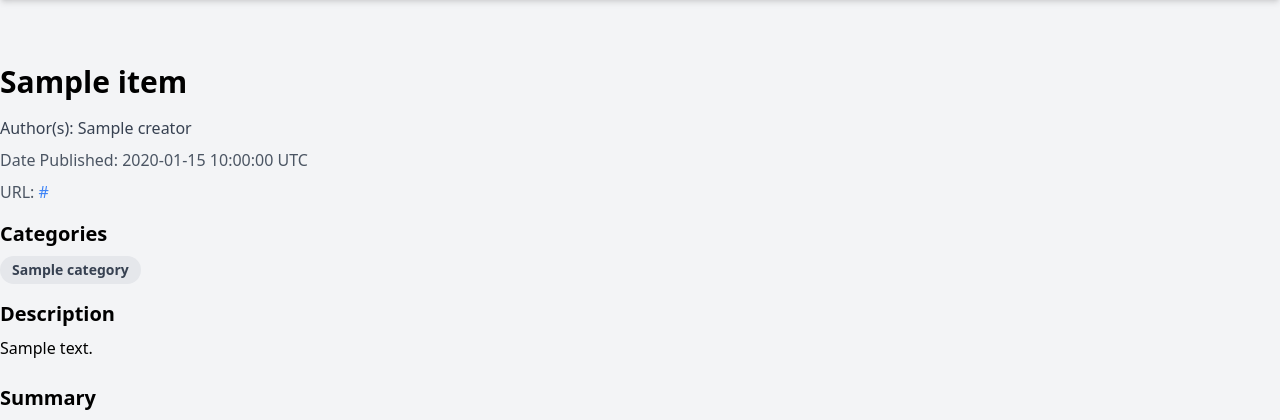
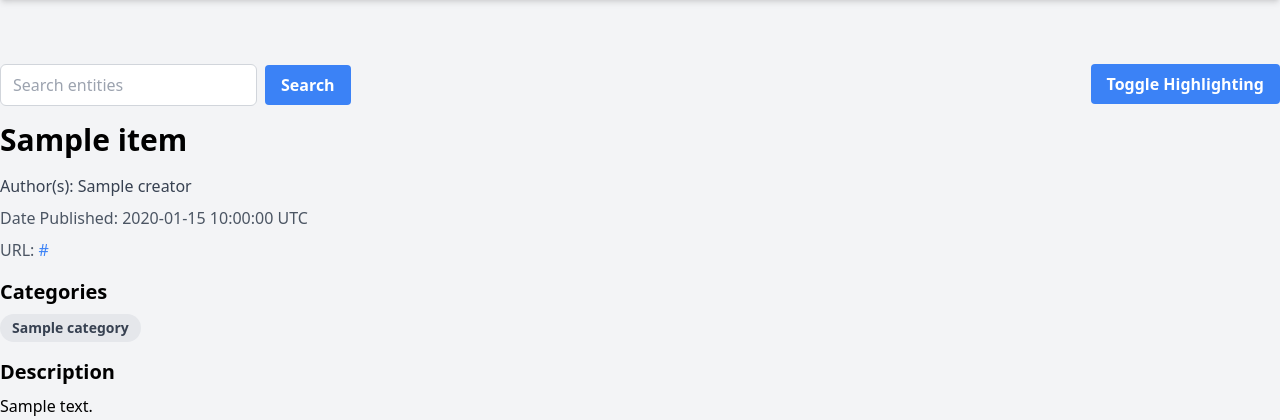
Before and after one commit to HillviewCap/ironmonkey, a Flask app: template app/templates/parsed_content/view_item.html in a window 1280 px wide. Shown: the part 72-492 px from the top of the page. Run offline with Flask 3, Linux system fonts and the light colour scheme; the template is opened without the code that fills it: most values are stand-ins (such as "Sample title", 1, 10 or a date in 2020); parts of the project's set-up code (start-up, migrations or seed data) failed here and were passed over; some libraries are stand-ins or nearby versions.

Commit message:
feat: Add search and toggle highlighting functionality to view_item.html

```diff
--- a/app/templates/parsed_content/view_item.html
+++ b/app/templates/parsed_content/view_item.html
@@ -7,6 +7,19 @@
 
 {% block content %}
 <div class="container mx-auto mt-8">
+    <div class="flex justify-between mb-4">
+        <div class="flex items-center">
+            <input type="text" id="search-input" class="border border-gray-300 rounded-md px-3 py-2 mr-2" placeholder="Search entities">
+            <button id="search-button" class="bg-blue-500 hover:bg-blue-700 text-white font-bold py-2 px-4 rounded">
+                Search
+            </button>
+        </div>
+        <div>
+            <button id="toggle-highlighting" class="bg-blue-500 hover:bg-blue-700 text-white font-bold py-2 px-4 rounded">
+                Toggle Highlighting
+            </button>
+        </div>
+    </div>
     <h1 class="text-3xl font-bold mb-4">{{ item.title }}</h1>
 
     {% if item.creator %}
@@ -89,7 +102,9 @@
 <script>
 document.addEventListener('DOMContentLoaded', function() {
     console.log("Script is running");
-    function processTaggedEntities(elementId) {
+    let highlightingEnabled = true;
+
+    function processTaggedEntities(elementId, searchTerm = '') {
         const element = document.getElementById(elementId);
         if (element) {
             console.log(`Processing element: ${elementId}`);
@@ -104,7 +119,9 @@ document.addEventListener('DOMContentLoaded', function() {
                     } else if (entityType === 'tool') {
                         detailPageUrl = `/apt/apt-tool/${encodeURIComponent(entityName)}`;
                     }
-                    return `<a href="${detailPageUrl}" class="tagged-entity text-blue-500 hover:underline hover:bg-yellow-200 transition duration-300" data-entity-type="${entityType}" data-entity-id="${entityId}" data-entity-name="${entityName}">${displayText}</a>`;
+                    const regex = new RegExp(searchTerm, 'gi');
+                    const highlightedText = searchTerm ? displayText.replace(regex, (match) => `<mark>${match}</mark>`) : displayText;
+                    return `<a href="${detailPageUrl}" class="tagged-entity text-blue-500 hover:underline ${highlightingEnabled ? 'bg-yellow-200' : ''}" data-entity-type="${entityType}" data-entity-id="${entityId}" data-entity-name="${entityName}">${highlightedText}</a>`;
                 }
             );
             console.log(`Updated innerHTML: ${element.innerHTML}`);
@@ -117,17 +134,39 @@ document.addEventListener('DOMContentLoaded', function() {
     processTaggedEntities('item-description');
     processTaggedEntities('summary-content');
 
-    // Add event listener for mouseover and mouseout
-    document.body.addEventListener('mouseover', function(e) {
-        if (e.target.classList.contains('tagged-entity')) {
-            e.target.style.backgroundColor = 'yellow';
-        }
+    const toggleButton = document.getElementById('toggle-highlighting');
+    toggleButton.addEventListener('click', function() {
+        highlightingEnabled = !highlightingEnabled;
+        toggleButton.textContent = highlightingEnabled ? 'Disable Highlighting' : 'Enable Highlighting';
+        processTaggedEntities('item-description');
+        processTaggedEntities('summary-content');
     });
 
-    document.body.addEventListener('mouseout', function(e) {
-        if (e.target.classList.contains('tagged-entity')) {
-            e.target.style.backgroundColor = '';
-        }
+    const searchInput = document.getElementById('search-input');
+    const searchButton = document.getElementById('search-button');
+
+    searchButton.addEventListener('click', function() {
+        const searchTerm = searchInput.value.trim();
+        processTaggedEntities('item-description', searchTerm);
+        processTaggedEntities('summary-content', searchTerm);
+    });
+
+    // Add event listener to handle entity clicks
+    document.querySelectorAll('.tagged-entity').forEach(function(entity) {
+        entity.addEventListener('click', function(event) {
+            event.preventDefault();
+            const entityType = event.target.dataset.entityType;
+            const entityId = event.target.dataset.entityId;
+            const entityName = event.target.dataset.entityName;
+            console.log(`Clicked entity: Type=${entityType}, ID=${entityId}, Name=${entityName}`);
+            // Implement logic to show more details about the clicked entity
+            // For example, you could navigate to a dedicated page for the entity
+            if (entityType === 'actor') {
+                window.location.href = `/apt/apt-group/${entityId}`;
+            } else if (entityType === 'tool') {
+                window.location.href = `/apt/apt-tool/${encodeURIComponent(entityName)}`;
+            }
+        });
     });
 });
 </script>
```
